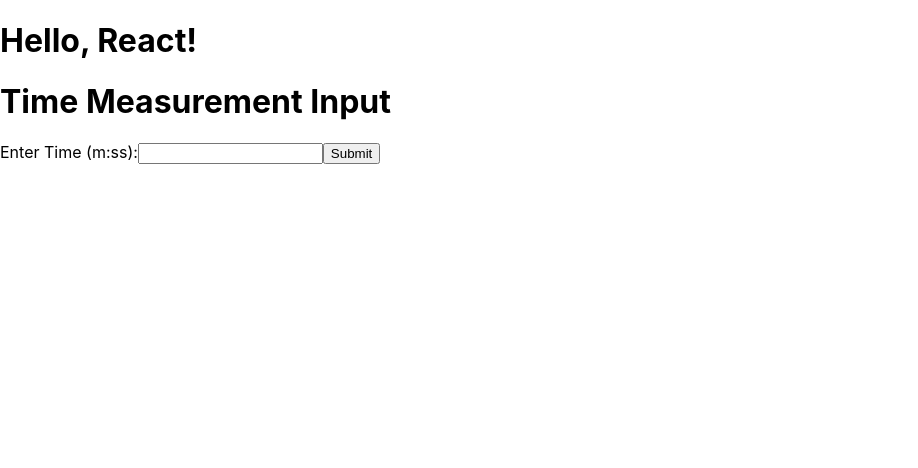
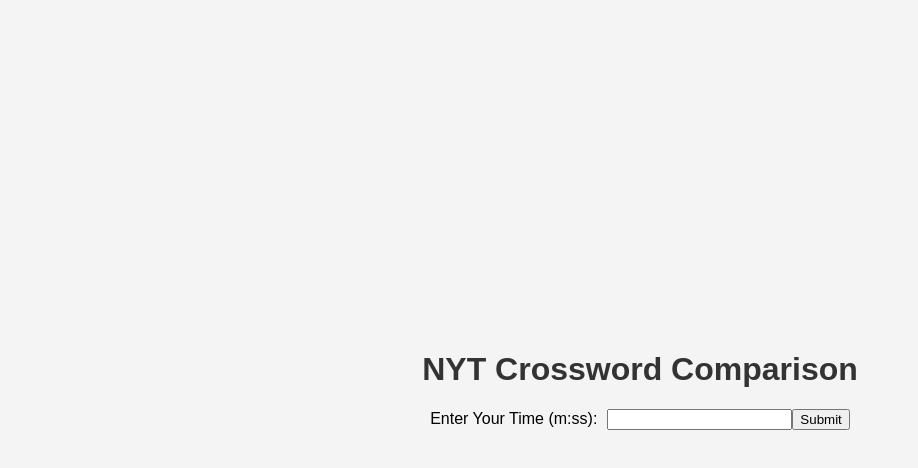
Before and after one commit to gdifiore/nyt-crossword-comparison, a React app in the folder client/: page / in a window 1280 px wide. Shown: the top 468 px of the page, without its empty margins (0-918 px from the left). Built offline with nearby package versions, Linux system fonts and the light colour scheme; the HTML template or start-up script is replaced by a standard one.

Commit message:
small fixes
- add max number of bins
- add css
- print time to screen if already compelted for the day

```diff
--- a/client/src/App.css
+++ b/client/src/App.css
@@ -36,3 +36,37 @@
     transform: rotate(360deg);
   }
 }
+
+body {
+  background-color: #f4f4f4;
+  font-family: Arial, sans-serif;
+}
+
+h1 {
+  color: #333;
+}
+
+.container {
+  display: flex;
+  flex-direction: column;
+  align-items: center;
+  justify-content: center;
+  height: 100vh;
+  margin: 0 auto;
+  max-width: 800px;
+  padding: 0 20px;
+  box-sizing: border-box;
+}
+
+.time-input, .user-time, .chart {
+  margin-bottom: 20px;
+}
+
+.time-input input {
+  margin-left: 10px;
+}
+
+.user-time {
+  font-size: 1.2em;
+  font-weight: bold;
+}
--- a/client/src/App.js
+++ b/client/src/App.js
@@ -1,6 +1,8 @@
 import React, { useState, useEffect } from 'react';
 import TimeInput from './components/TimeInput';
 import { BarH } from "react-roughviz";
+
+import './App.css';
 
 const App = () => {
   const storedDate = localStorage.getItem('date');
@@ -8,6 +10,7 @@
 
   const [chartData, setChartData] = useState([]);
   const [timeEntered, setTimeEntered] = useState(storedDate === currentDate && localStorage.getItem('timeEntered') === 'true');
+  const [userTime, setUserTime] = useState(localStorage.getItem('userTime'));
 
   useEffect(() => {
     if (timeEntered) {
@@ -18,26 +21,38 @@
   }, [timeEntered]);
 
   const handleTimeInput = (time) => {
+    const formattedTime = `${Math.floor(time / 60)}:${time % 60 < 10 ? '0' : ''}${time % 60}`; // Convert seconds to m:ss format
+    setUserTime(formattedTime);
+    localStorage.setItem('userTime', formattedTime);
     setTimeEntered(true);
     localStorage.setItem('timeEntered', 'true');
     localStorage.setItem('date', currentDate);
   };
 
   return (
-    <div>
-      <h1>Hello, React!</h1>
+    <div className="container">
+      <h1>NYT Crossword Comparison</h1>
       {!timeEntered ? (
+        <div className="time-input">
           <TimeInput onTimeInput={handleTimeInput} />
-      ) : chartData.length > 0 && (
+        </div>
+      ) : (
+        <>
+          <p className="user-time">Your time: {userTime}</p>
+          {chartData.length > 0 && (
+            <div className="chart">
               <BarH
                 data={{
                   labels: chartData.map(item => item.range),
                   values: chartData.map(item => item.count)
                 }}
               />
+            </div>
+          )}
+        </>
       )}
     </div>
-  )
+  );
 };
 
 export default App;
--- a/client/src/components/TimeInput.js
+++ b/client/src/components/TimeInput.js
@@ -1,4 +1,5 @@
 import React, { useState } from 'react';
+import '../App.css';
 
 function TimeInput({ onTimeInput }) {
   const [inputValue, setInputValue] = useState('');
@@ -45,10 +46,9 @@
   };
 
   return (
-    <div>
-      <h1>Time Measurement Input</h1>
+    <div className="time-input">
       <label>
-        Enter Time (m:ss):
+        Enter Your Time (m:ss):
         <input type="text" value={inputValue} onChange={handleInputChange} />
       </label>
       <button onClick={handleVerify}>Submit</button>
```
Also changed, not shown: 1 other file (tests, documents, lock files or other folders). Lines whose indentation alone changed are shown as unchanged.
